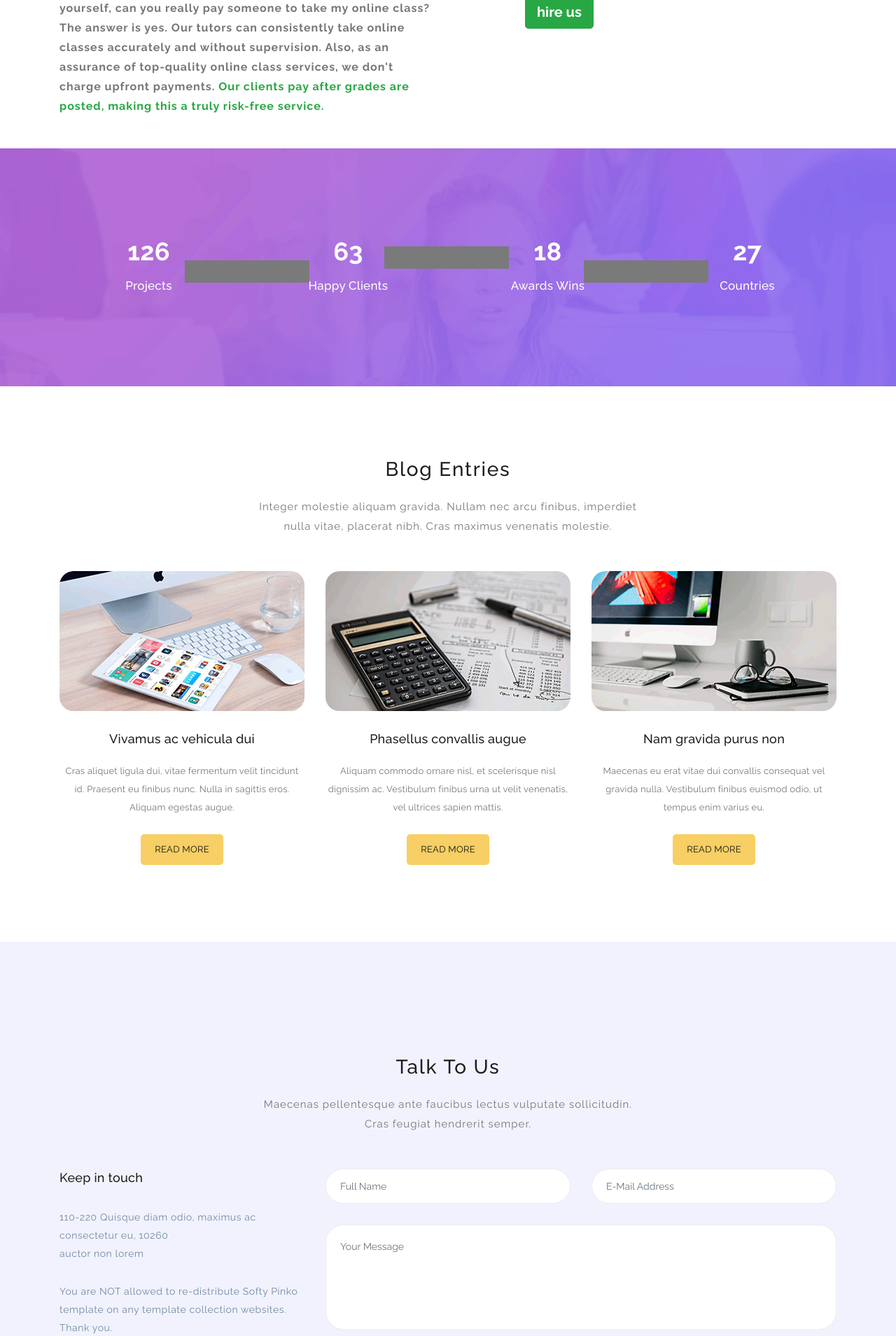
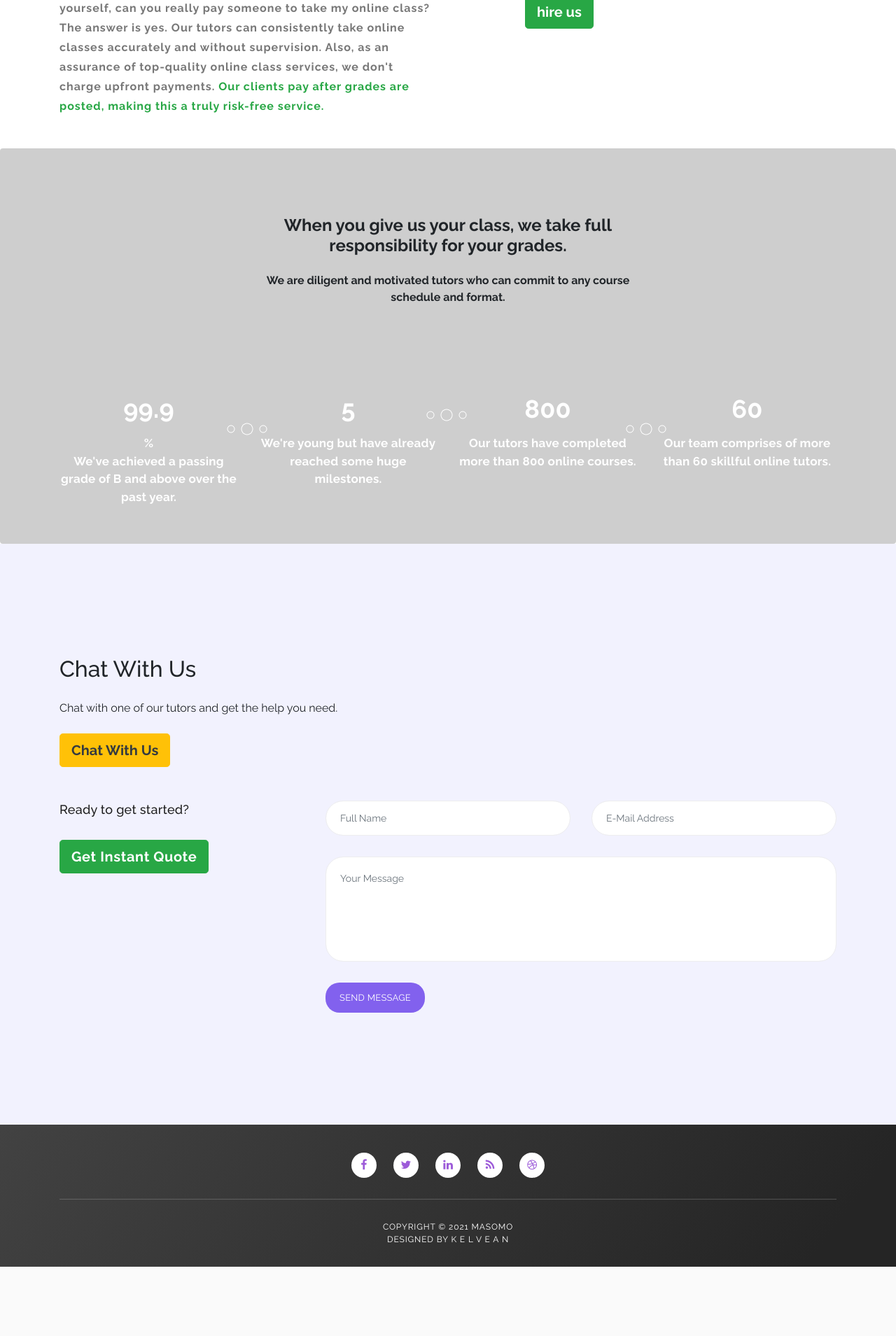
Before and after one commit to kelvin-daniel/masomo, a Django app: template website/templates/index.html in a window 1280 px wide. Shown: the part 3932-5841 px from the top of the page at 70% size. After the commit the page ends 5742 px from the top, so only its background shows below. Run offline with Django 3.2, Linux system fonts and the light colour scheme; the template is opened without the code that fills it, so the values that code supplies are empty; some libraries are stand-ins or nearby versions.

Commit message:
add styling

```diff
--- a/static/css/templatemo-softy-pinko.css
+++ b/static/css/templatemo-softy-pinko.css
@@ -954,7 +954,8 @@ parallax & home seperator
   width: 140%;
   height: 140%;
   opacity: .90;
-  background-image: url(../images/fun-facts-bg.png);
+  background-color: #c9c9c9;
+  /* background-image: url(../images/fun-facts-bg.png); */
   background-repeat: no-repeat;
   background-size: cover;
   background-position: center center;
@@ -987,8 +988,7 @@ parallax & home seperator
   height: 32px;
   top: 160px;
   left: 70%;
-  background-color: #7a7a7a;
-  /* background: url(../images/circle-dec.png) center center no-repeat; */
+  background: url(../images/circle-dec.png) center center no-repeat;
   -webkit-transition: all 0.3s ease 0s;
   -moz-transition: all 0.3s ease 0s;
   -o-transition: all 0.3s ease 0s;
@@ -1006,8 +1006,7 @@ parallax & home seperator
   height: 32px;
   top: 140px;
   left: 70%;
-  background-color: #7a7a7a;
-  /* background: url(../images/circle-dec.png) center center no-repeat; */
+  background: url(../images/circle-dec.png) center center no-repeat;
   -webkit-transition: all 0.3s ease 0s;
   -moz-transition: all 0.3s ease 0s;
   -o-transition: all 0.3s ease 0s;
@@ -1418,7 +1417,7 @@ footer
 ---------------------------------------------
 */
 footer {
-  background-image: linear-gradient(127deg, #a759d1 0%, #8261ee 91%);
+  background-image: linear-gradient(127deg, #424242 0%, #252525 91%);
   padding-top: 30px;
 }
 
--- a/website/templates/index.html
+++ b/website/templates/index.html
@@ -209,7 +209,7 @@ https://templatemo.com/tm-535-softy-pinko
             <div class="row">
                 <div class="col-lg-5 col-md-12 col-sm-12 align-self-center mobile-bottom-fix-big"
                     data-scroll-reveal="enter right move 30px over 0.6s after 0.4s">
-                    <img src="https://041988e.netsolhost.com/Home/wp-content/uploads/2018/02/source-1.gif" class="rounded img-fluid d-block mx-auto"
+                    <img src="https://encrypted-tbn0.gstatic.com/images?q=tbn:ANd9GcQMCsy4x9oyW31KyVLnO3WjT4Xd1pklohEahg&usqp=CAU" class="rounded img-fluid d-block mx-auto"
                         alt="App">
                 </div>
                 <div class="col-lg-1"></div>
@@ -489,32 +489,42 @@ https://templatemo.com/tm-535-softy-pinko
 
 
     <!-- ***** Counter Parallax Start ***** -->
-    <section class="counter">
+    <section class="counter rounded">
         <div class="content">
             <div class="container">
+                <div class="mt-5 pt-5 text-center">
+                    <div class="row">
+                        <div class="offset-lg-3 col-lg-6">
+                            <div class="info">
+                                <h4 class="font-weight-bold mb-4">When you give us your class, we take full responsibility for your grades.</h4>
+                                <p class="font-weight-bolder">We are diligent and motivated tutors who can commit to any course schedule and format.</p>
+                            </div>
+                        </div>
+                    </div>
+                </div>
                 <div class="row">
                     <div class="col-lg-3 col-md-6 col-sm-12">
                         <div class="count-item decoration-bottom">
-                            <strong>126</strong>
-                            <span>Projects</span>
+                            <strong>99.9</strong><span class="font-weight-bold">%</span>
+                            <span class="font-weight-bolder">We've achieved a passing grade of B and above over the past year.</span>
                         </div>
                     </div>
                     <div class="col-lg-3 col-md-6 col-sm-12">
                         <div class="count-item decoration-top">
-                            <strong>63</strong>
-                            <span>Happy Clients</span>
+                            <strong>5</strong>
+                            <span class="font-weight-bolder">We're young but have already reached some huge milestones.</span>
                         </div>
                     </div>
                     <div class="col-lg-3 col-md-6 col-sm-12">
                         <div class="count-item decoration-bottom">
-                            <strong>18</strong>
-                            <span>Awards Wins</span>
+                            <strong>800</strong>
+                            <span class="font-weight-bolder">Our tutors have completed more than 800 online courses.</span>
                         </div>
                     </div>
                     <div class="col-lg-3 col-md-6 col-sm-12">
                         <div class="count-item">
-                            <strong>27</strong>
-                            <span>Countries</span>
+                            <strong>60</strong>
+                            <span class="font-weight-bolder">Our team comprises of more than 60 skillful online tutors.</span>
                         </div>
                     </div>
                 </div>
@@ -524,10 +534,13 @@ https://templatemo.com/tm-535-softy-pinko
     <!-- ***** Counter Parallax End ***** -->
 
     <!-- ***** Blog Start ***** -->
-    <section class="section" id="blog">
-        <div class="container">
+
+    <!-- <section class="section" id="blog">
+        <div class="container"> -->
+
             <!-- ***** Section Title Start ***** -->
-            <div class="row">
+
+            <!-- <div class="row">
                 <div class="col-lg-12">
                     <div class="center-heading">
                         <h2 class="section-title">Blog Entries</h2>
@@ -539,10 +552,11 @@ https://templatemo.com/tm-535-softy-pinko
                             nibh. Cras maximus venenatis molestie.</p>
                     </div>
                 </div>
-            </div>
+            </div> -->
+
             <!-- ***** Section Title End ***** -->
 
-            <div class="row">
+            <!-- <div class="row">
                 <div class="col-lg-4 col-md-6 col-sm-12">
                     <div class="blog-post-thumb">
                         <div class="img">
@@ -596,7 +610,7 @@ https://templatemo.com/tm-535-softy-pinko
                 </div>
             </div>
         </div>
-    </section>
+    </section> -->
     <!-- ***** Blog End ***** -->
 
     <!-- ***** Contact Us Start ***** -->
@@ -605,29 +619,27 @@ https://templatemo.com/tm-535-softy-pinko
             <!-- ***** Section Title Start ***** -->
             <div class="row">
                 <div class="col-lg-12">
-                    <div class="center-heading">
-                        <h2 class="section-title">Talk To Us</h2>
+                    <div class="float-left">
+                        <h2 class="section-title">Chat With Us</h2><br>
+                        <p>Chat with one of our tutors and get the help you need.</p><br>
+                        <p class="btn btn-lg btn-warning text-dark font-weight-bolder">Chat With Us</p>
                     </div>
                 </div>
-                <div class="offset-lg-3 col-lg-6">
+                <!-- <div class="offset-lg-3 col-lg-6">
                     <div class="center-text">
                         <p>Maecenas pellentesque ante faucibus lectus vulputate sollicitudin. Cras feugiat hendrerit
                             semper.</p>
                     </div>
-                </div>
+                </div> -->
             </div>
             <!-- ***** Section Title End ***** -->
 
-            <div class="row">
+            <div class="row mt-5">
                 <!-- ***** Contact Text Start ***** -->
                 <div class="col-lg-4 col-md-6 col-sm-12">
-                    <h5 class="margin-bottom-30">Keep in touch</h5>
+                    <h5 class="margin-bottom-30">Ready to get started?</h5>
                     <div class="contact-text">
-                        <p>110-220 Quisque diam odio, maximus ac consectetur eu, 10260
-                            <br>auctor non lorem
-                        </p>
-                        <p>You are NOT allowed to re-distribute Softy Pinko template on any template collection
-                            websites. Thank you.</p>
+                        <p class="btn btn-success btn-lg text-white font-weight-bolder">Get Instant Quote</p>
                     </div>
                 </div>
                 <!-- ***** Contact Text End ***** -->
@@ -686,7 +698,7 @@ https://templatemo.com/tm-535-softy-pinko
             </div>
             <div class="row">
                 <div class="col-lg-12">
-                    <p class="copyright">Copyright &copy; 2020 Softy Pinko Company - Design: TemplateMo</p>
+                    <p class="copyright">Copyright &copy; 2021 Masomo <br>Designed by k e l v e a n</p>
                 </div>
             </div>
         </div>
```
